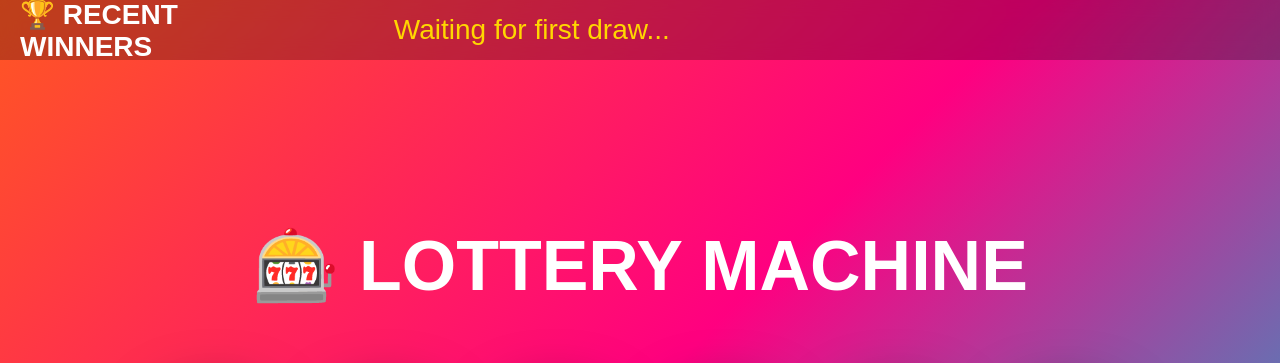
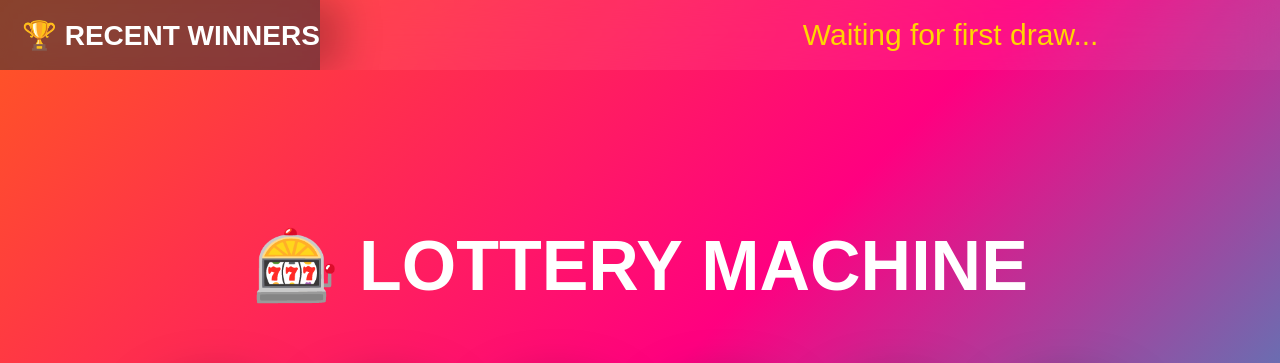
Before and after one commit to amithachar/lotterymachine, a Flask app: page / in a window 1280 px wide. Shown: the top 363 px of the page. Run offline with Flask 3, Linux system fonts and the light colour scheme.

Commit message:
small fix on news

```diff
--- a/static/css/style.css
+++ b/static/css/style.css
@@ -42,6 +42,8 @@ padding-top:70px;
 
 /* NEWS BAR */
 
+/* ===== NEWS BAR ===== */
+
 #historyBar{
 
 position:fixed;
@@ -52,43 +54,52 @@ left:0;
 
 width:100%;
 
-height:60px;
+height:70px;
 
 display:flex;
 
 align-items:center;
 
+overflow:hidden;
+
 background:
 
 rgba(
-
-0,
-
-0,
-
-0,
-
-0.25
-
+255,
+255,
+255,
+0.06
 );
 
 backdrop-filter:
 
 blur(
-10px
+18px
 );
-
-overflow:hidden;
 
 z-index:999;
 
 }
 
+/* FIXED TITLE */
+
 .historyTitle{
 
-width:300px;
+position:absolute;
 
-padding-left:20px;
+left:0;
+
+top:0;
+
+height:70px;
+
+width:320px;
+
+display:flex;
+
+align-items:center;
+
+padding-left:22px;
 
 font-size:28px;
 
@@ -96,13 +107,47 @@ font-weight:bold;
 
 color:white;
 
-flex-shrink:0;
+z-index:20;
+
+/* blur block */
+
+background:
+
+rgba(
+40,
+40,
+40,
+0.55
+);
+
+backdrop-filter:
+
+blur(
+25px
+);
+
+box-shadow:
+
+20px 0 40px rgba(
+0,
+0,
+0,
+0.25
+);
 
 }
 
+/* MOVING TEXT */
+
 #historyTicker{
 
-font-size:28px;
+position:absolute;
+
+left:340px;
+
+right:0;
+
+font-size:30px;
 
 color:gold;
 
@@ -110,11 +155,13 @@ white-space:nowrap;
 
 animation:
 
-move 20s linear infinite;
+tickerMove 26s linear infinite;
 
 }
 
-@keyframes move{
+/* SCROLL */
+
+@keyframes tickerMove{
 
 0%{
 
@@ -122,7 +169,7 @@ transform:
 
 translateX(
 100%
-)
+);
 
 }
 
@@ -132,7 +179,7 @@ transform:
 
 translateX(
 -100%
-)
+);
 
 }
 
```
